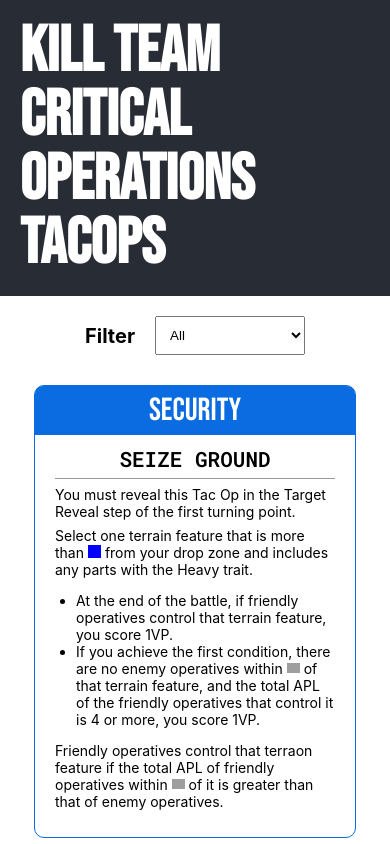
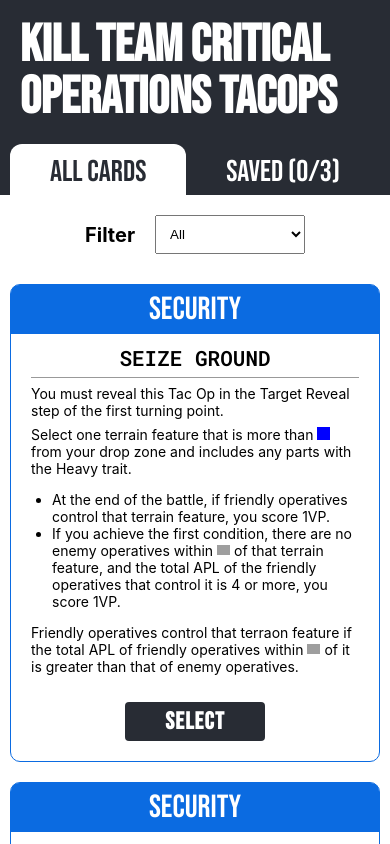
Before and after one commit to tiltos/kill-team-critical-ops, a React (Create React App) app in the folder card-deck/: page / in a window 390 px wide. Shown: the top 844 px of the page. Built offline with nearby package versions, Linux system fonts and the light colour scheme; grey boxes are pictures that could not be loaded.

Commit message:
persistent cards

```diff
--- a/card-deck/src/App.css
+++ b/card-deck/src/App.css
@@ -13,7 +13,7 @@
 
 .App-header {
   background-color: #282c34;
-  min-height: 20vh;
+  min-height: 10vh;
   display: flex;
   flex-direction: column;
   align-items: center;
@@ -68,11 +68,48 @@
   padding: 10px;
 }
 
+.tabs {
+  display: flex;
+  justify-content: center;
+  background-color: #282c34;
+}
+.tab {
+  font-size: 30px;
+  font-family: "Bebas Neue";
+  padding: 10px 40px 5px;
+  color: white;
+  border-radius: 12px 12px 0 0;
+  cursor: pointer;
+}
+.tab.active {
+  background-color: white;
+  color: #282c34;
+}
+
+.tab-body.active-all .saved {
+  display: none;
+}
+.tab-body.active-saved .all {
+  display: none;
+}
+
+.tab-body .saved {
+  min-height: 400px;
+}
 .tacop-cards {
   display: flex;
   flex-wrap: wrap;
   justify-content: center;
   margin: 0 auto 30px;
+}
+
+.saved-cards {
+
+    display: flex;
+    flex-wrap: wrap;
+    justify-content: center;
+    margin: 77px auto 30px;
+
 }
 .card {
   width: 320px;
@@ -81,8 +118,17 @@
   border: 1px solid rgb(65, 77, 0);;
   min-height: 400px;
   font-size: 14px;
+  box-shadow: 0 0 0 transparent;
+  transition: 0.3s;
+  display: flex;
+  flex-direction: column;
 }
-
+.card:hover {
+  box-shadow: 0 0 5px rgba(0,0,0,0.3);
+}
+.card.selected {
+  box-shadow: 0 2px 15px rgba(0,0,0,0.5);
+}
 .card .archetype {
   background-color: rgb(65, 77, 0);
   text-align: center;
@@ -183,10 +229,52 @@
   margin: 0;
 }
 
+.footer {
+  display: flex;
+  justify-content: center;
+  padding-bottom: 20px;
+  margin-top: auto;
+}
+.btn {
+  padding: 5px 40px;
+  text-transform: uppercase;
+  font-family: "Bebas Neue";
+  letter-spacing: 0.05em;
+  font-size: 24px;
+  border-radius: 4px;
+  background-color: #282c34;
+  color: white;
+  cursor: pointer;
+  transition: 0.2s ease;
+  position: relative;
+  text-align: center;
+  font-weight: bold;
 
-@media screen and (max-width: 600px) {
+}
+.btn span {
+  width: 20px;
+  height: 4px;
+  display: block;
+  background-color: white;
+  position: absolute;
+  top: 28px;
+  left: 10px
+}
+
+.btn.select span:nth-child(2) {
+  transform: rotate(90deg);
+}
+.btn:hover {
+  background-color: #ff4f02;
+}
+
+@media screen and (max-width: 500px) {
   .App-header {
-    font-size: 32px;
+    font-size: 26px;
     line-height: 1;
   }
+  .card {
+    width: 100%;
+    min-height: 0;
+  }
 }
--- a/card-deck/src/App.js
+++ b/card-deck/src/App.js
@@ -1,16 +1,61 @@
 import "./App.css";
 import data from "./data/tacops.json";
-import { useState } from "react";
+import { useEffect, useState } from "react";
 import React from "react";
 import ReactMarkdown from "react-markdown";
-import rehypeRaw from 'rehype-raw'
+import rehypeRaw from "rehype-raw";
 
 function ShowTacOps() {
   const [tacOpsData, setTacOpsList] = useState(data);
   const [archetype, setArchetype] = useState(null);
+  const [savedCards, setSavedCards] = useState([]);
+  const [loaded, setLoaded] = useState(false);
+  const [tab, setTab] = useState("all");
+
+  function saveCard(cardName) {
+    if (savedCards.length < 3) {
+      setSavedCards((savedCards) => [...savedCards, cardName]);
+      localStorage.setItem("savedCards", savedCards);
+    }
+  }
+
+  function removeCard(cardName) {
+    setSavedCards(savedCards.filter((tacop) => tacop !== cardName));
+    localStorage.setItem("savedCards", JSON.stringify(savedCards));
+  }
+
+  useEffect(() => {
+    if (!loaded) {
+      setSavedCards(JSON.parse(localStorage.getItem("savedCards", savedCards)) || "");
+    } else {
+      localStorage.setItem("savedCards", JSON.stringify(savedCards));
+    }
+
+    return setLoaded(true);
+  }, [savedCards]);
 
   return (
     <>
+      <div className={`tabs active-${tab}`}>
+        <div
+          className={`tab ${tab === "all" ? "active" : ""}`}
+          onClick={() => {
+            setTab("all");
+          }}
+        >
+          All Cards
+        </div>
+        <div
+          className={`tab ${tab === "saved" ? "active" : ""}`}
+          onClick={() => {
+            setTab("saved");
+          }}
+        >
+          Saved ({savedCards.length}/3)
+        </div>
+      </div>
+      <div className={`tab-body active-${tab}`}>
+        <div className="all">
           <div className="tacops-filters">
             <div className="filter-group">
               <div className="label">Filter</div>
@@ -22,6 +67,9 @@
                 <optgroup label="Shared">
                   <option key="all" value="">
                     All
+                  </option>
+                  <option key="Faction" value="faction">
+                    Faction
                   </option>
                 </optgroup>
                 <optgroup label="Archetype">
@@ -44,8 +92,72 @@
 
           <div className="tacop-cards">
             {tacOpsData
-          .filter((tacOp) => (archetype ? tacOp.archetype === archetype : true))
+              .filter((tacOp) =>
+                archetype ? tacOp.archetype === archetype : true
+              )
               //.sort((a, b) => (a.name > b.name ? 1 : -1))
+              .map((tacOp) => {
+                return (
+                  <div
+                    className={
+                      savedCards.includes(tacOp.name)
+                        ? `card ${tacOp.archetype} selected`
+                        : `card ${tacOp.archetype} `
+                    }
+                    key={tacOp.archetype + tacOp.name}
+                  >
+                    <div className="archetype">{tacOp.archetypeLabel}</div>
+
+                    <div className="middle">
+                      <h2 className="name">{tacOp.name}</h2>
+                      <div className="occurance">
+                        <ReactMarkdown
+                          children={tacOp.occurance}
+                          rehypePlugins={[rehypeRaw]}
+                        />
+                      </div>
+                      <div className="description">
+                        <ReactMarkdown
+                          children={tacOp.description}
+                          rehypePlugins={[rehypeRaw]}
+                        />
+                      </div>
+                    </div>
+                    <div className="footer">
+                      {savedCards.includes(tacOp.name) ? (
+                        <div
+                          className="btn select"
+                          onClick={() => removeCard(tacOp.name)}
+                        >
+                          Remove
+                        </div>
+                      ) : (
+                        savedCards.length < 3 && (
+                          <div
+                            className="btn select"
+                            onClick={() => {
+                              saveCard(tacOp.name);
+                            }}
+                          >
+                            Select
+                          </div>
+                        )
+                      )}
+                    </div>
+                  </div>
+                );
+              })}
+          </div>
+        </div>
+        <div className="saved">
+          <div className="saved-cards">
+            {tacOpsData
+              .filter(
+                (tacOp) =>
+                  savedCards[0] === tacOp.name ||
+                  savedCards[1] === tacOp.name ||
+                  savedCards[2] === tacOp.name
+              )
               .map((tacOp) => {
                 return (
                   <div
@@ -56,12 +168,32 @@
 
                     <div className="middle">
                       <h2 className="name">{tacOp.name}</h2>
-                  <div className="occurance"><ReactMarkdown children={tacOp.occurance} rehypePlugins={[rehypeRaw]} /></div>
-                  <div className="description"><ReactMarkdown children={tacOp.description} rehypePlugins={[rehypeRaw]} /></div>
+                      <div className="occurance">
+                        <ReactMarkdown
+                          children={tacOp.occurance}
+                          rehypePlugins={[rehypeRaw]}
+                        />
+                      </div>
+                      <div className="description">
+                        <ReactMarkdown
+                          children={tacOp.description}
+                          rehypePlugins={[rehypeRaw]}
+                        />
+                      </div>
+                    </div>
+                    <div className="footer">
+                      <div
+                        className="btn select"
+                        onClick={() => removeCard(tacOp.name)}
+                      >
+                        Remove
+                      </div>
                     </div>
                   </div>
                 );
               })}
+          </div>
+        </div>
       </div>
     </>
   );
--- a/card-deck/src/data/tacops.json
+++ b/card-deck/src/data/tacops.json
@@ -168,21 +168,21 @@
     "description": "- At the end of the third Turning Point, if friendly operatives control an objective marker in your opponent's territory and not on the centre line, you score 1VP.\n- At the end of the fourth Turning Point, if friendly operatives control an objective marker in your opponent's territory and not on the centre line, you score 1VP."
   },
   {
-    "archetype": "Faction",
+    "archetype": "faction",
     "archetypeLabel": "Faction",
     "name": "Faction Tac Op 1",
     "occurance": "Replace with your Faction Tac Op.",
     "description": ""
   },
   {
-    "archetype": "Faction",
+    "archetype": "faction",
     "archetypeLabel": "Faction",
     "name": "Faction Tac Op 2",
     "occurance": "Replace with your Faction Tac Op.",
     "description": ""
   },
   {
-    "archetype": "Faction",
+    "archetype": "faction",
     "archetypeLabel": "Faction",
     "name": "Faction Tac Op 3",
     "occurance": "Replace with your Faction Tac Op.",
```
Lines whose indentation alone changed are shown as unchanged.
